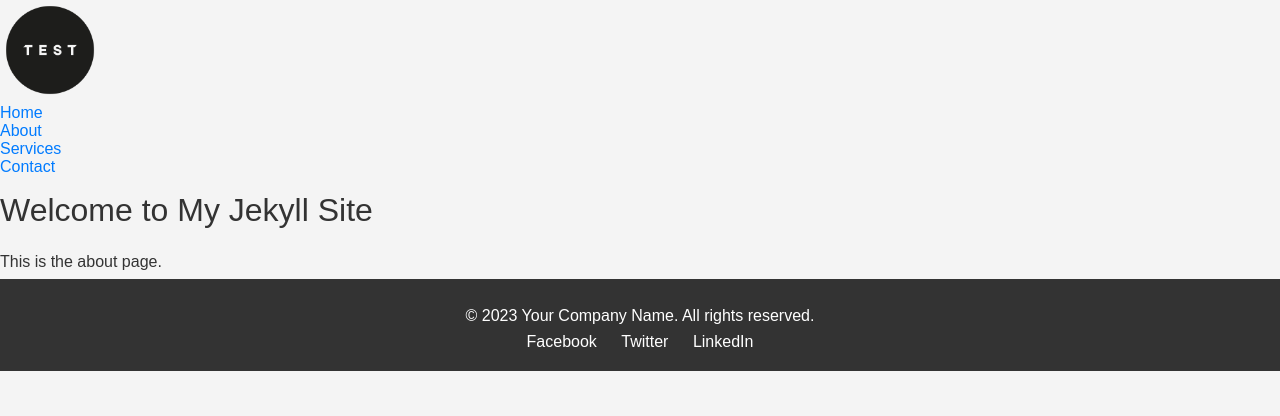
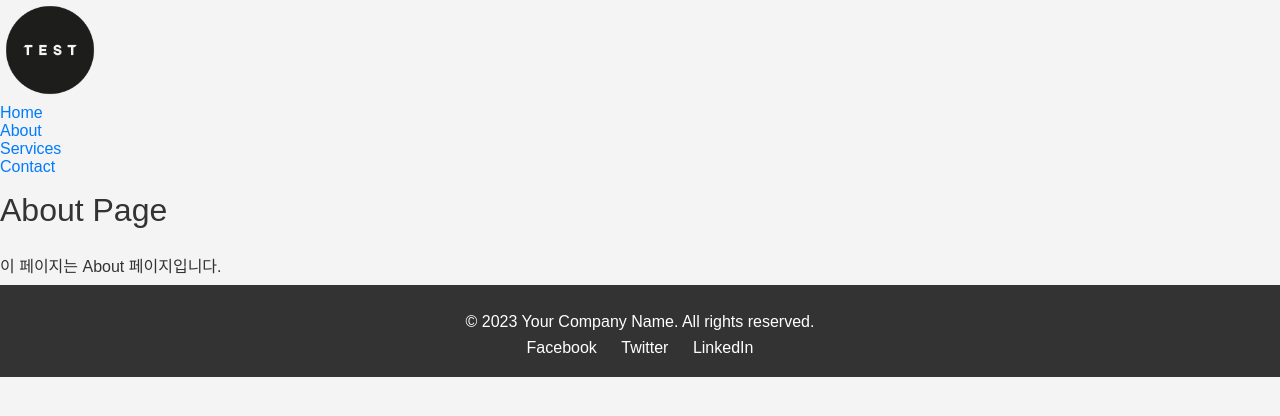
Before and after one commit to currentJob/currentJob.github.io, a Jekyll site: the page built from pages/about.md, in a window 1280 px wide. Shown: the top 416 px of the page. Built offline with Jekyll 4.4.1, drawn with Linux system fonts in a browser that asks for light colours.

Commit message:
🎉 Update about page title and content

```diff
--- a/pages/about.md
+++ b/pages/about.md
@@ -1,7 +1,8 @@
 ---
 layout: default
-title: "Home"
+title: "About"
+permalink: /about/
 ---
 
-<h1>Welcome to My Jekyll Site</h1>
-<p>This is the about page.</p>
+# About Page
+이 페이지는 About 페이지입니다.
```
